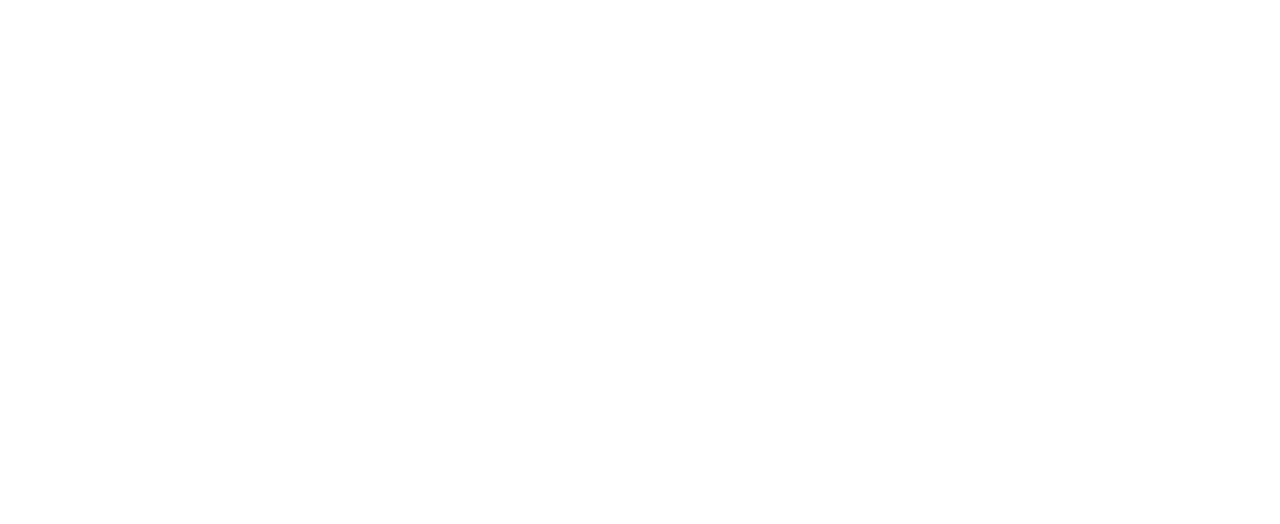
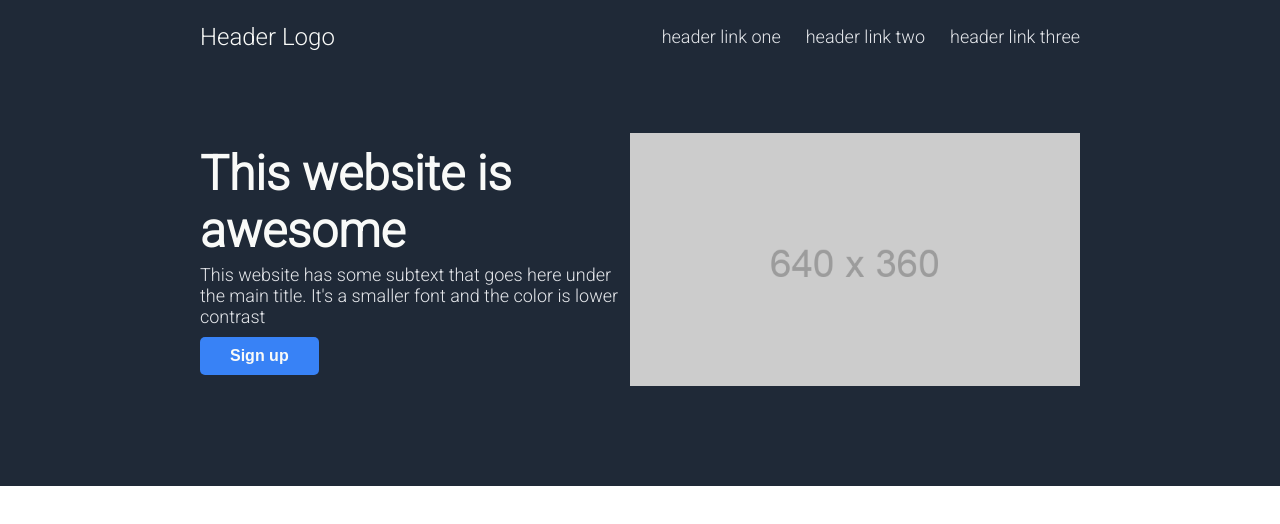
Before and after one commit to Etereke/foundations-landing-page, a plain HTML site: page index.html in a window 1280 px wide. Drawn offline with Linux system fonts and the light colour scheme.

Commit message:
Finish section 1

```diff
--- a/index.html
+++ b/index.html
@@ -4,9 +4,45 @@
     <meta charset="UTF-8">
     <meta name="viewport" content="width=device-width, initial-scale=1.0">
     <link rel="stylesheet" href="style.css">
+    <link rel="preconnect" href="https://fonts.googleapis.com">
+    <link rel="preconnect" href="https://fonts.gstatic.com" crossorigin>
+    <link href="https://fonts.googleapis.com/css2?family=Roboto:wght@300&display=swap" rel="stylesheet">
     <title>Landing page</title>
 </head>
 <body>
+    <div class="section-1">
+        <div class="header">
+            <div class="logo">Header Logo</div>
+            <ul>
+                <li><a href="#">header link one</a></li>
+                <li><a href="#">header link two</a></li>
+                <li><a href="#">header link three</a></li>
+            </ul>
+        </div>
+        <div class="section-1-content">
+            <div class="section-1-text">
+                <div class="section-1-title">This website is awesome</div>
+                <div class="section-1-para">This website has some subtext that goes here under the main title. It's a smaller font and the color is lower contrast</div>
+                <button class="section-1-button">Sign up</button>
+            </div>
+            <img src="img/placeholder.png" alt="Placeholder image" class="section-1-img">
+        </div>
+    </div>
 
+    <div class="section-2">
+
+    </div>
+
+    <div class="section-3">
+
+    </div>
+
+    <div class="section-4">
+
+    </div>
+
+    <div class="footer">
+
+    </div>
 </body>
 </html>
--- a/style.css
+++ b/style.css
@@ -0,0 +1,76 @@
+html {
+    box-sizing: border-box;
+    font-family: 'Roboto', sans-serif;
+}
+
+ul {
+    list-style-type: none;
+}
+
+a, .section-1-para {
+    color: #E5E7EB;
+    text-decoration: none;
+    font-size: 18px;
+}
+
+.logo {
+    font-size: 24px;
+    color: #F9FAF8;
+}
+
+.section-1-title {
+    font-size: 48px;
+    font-weight: bold;
+    color: #F9FAF8;
+}
+
+
+
+body {
+    margin: 0;
+    padding: 0;
+    display: flex;
+    flex-direction: column;
+}
+
+.section-1 {
+    background-color: #1F2937;
+    padding: 10px 200px 100px;
+}
+
+.header {
+    display: flex;
+    justify-content: space-between;
+    align-items: center;
+    margin-bottom: 70px;
+}
+
+.header ul {
+    display: flex;
+    align-items: center;
+    gap: 25px;
+}
+
+.section-1-content {
+    display: flex;
+    align-items: center;
+    justify-content: space-between;
+}
+
+.section-1-text, .section-1-img {
+    width: 450px;
+}
+
+.section-1-button {
+    background-color: #3882F6;
+    color: #F9FAF8;
+    font-size: 16px;
+    font-weight: bold;
+    border-radius: 5px;
+    border: none;
+    padding: 10px 30px;
+}
+
+.section-1-para {
+    margin: 5px 0 10px;
+}
```
Also changed, not shown: img/jk-placeholder-image.jpg (added), img/placeholder.png (added).
